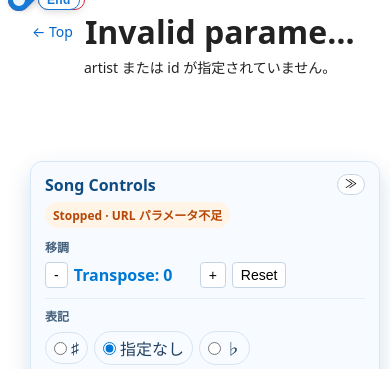
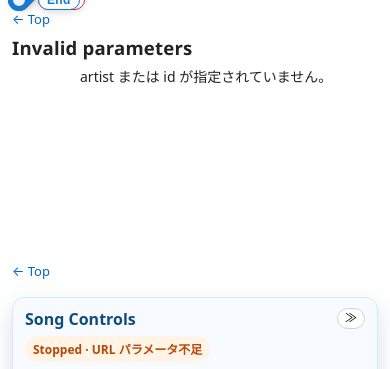
Before and after one commit to XiAce-Lite/chordwiki_personal, a plain HTML site: page frontend/song.html in a window 390 px wide. Shown: the top 369 px of the page. Drawn offline with Linux system fonts and the light colour scheme; no server answers.

Commit message:
スタイルを調整し、レスポンシブデザインを改善しました。ヘッダーの高さを変更し、パディングやフォントスタイルを更新しました。また、オートスクロール機能と表示カスタマイズセクションを整理しました。

```diff
--- a/frontend/css/chordwiki-song.css
+++ b/frontend/css/chordwiki-song.css
@@ -59,9 +59,9 @@ html.editor-enabled .editor-only[data-display="inline-flex"] {
 }
 
 .container {
-  max-width: 980px;
+  max-width: 1380px;
   margin: 0 auto;
-  padding: 0 16px 40px;
+  padding: 0 16px 32px;
 }
 
 .song-header {
@@ -127,6 +127,11 @@ html.editor-enabled .editor-only[data-display="inline-flex"] {
   justify-self: stretch;
   min-width: 0;
   margin: 0;
+  font-family: "Hiragino Sans", "BIZ UDPGothic", "Yu Gothic UI", "Noto Sans JP", "Segoe UI", sans-serif;
+  font-size: clamp(1.3rem, 1.12rem + 0.65vw, 1.6rem);
+  font-weight: 700;
+  line-height: 1.2;
+  letter-spacing: 0.01em;
   text-align: center;
   white-space: nowrap;
   overflow: hidden;
@@ -152,24 +157,39 @@ html.editor-enabled .editor-only[data-display="inline-flex"] {
 .song-layout {
   display: flex;
   align-items: flex-start;
+  flex-wrap: wrap;
   gap: 22px;
 }
 
 .song-main-column {
-  flex: 1 1 auto;
-  min-width: 0;
+  flex: 1 1 640px;
+  min-width: min(620px, 100%);
+}
+
+.song-side-column {
+  position: sticky;
+  top: 14px;
+  display: flex;
+  flex: 0 1 320px;
+  flex-direction: column;
+  align-self: flex-start;
+  gap: 14px;
+  width: min(320px, 100%);
+  min-width: min(280px, 100%);
 }
 
 .song-extras-ui {
-  position: fixed;
-  top: var(--song-extras-safe-top, 240px);
-  right: 14px;
+  position: static;
   z-index: 980;
   display: flex;
   flex-direction: column;
   gap: 10px;
-  width: min(320px, calc(100vw - 28px));
+  width: 100%;
+  min-width: 0;
+  max-width: none;
+  margin: 0;
   padding: 12px 14px;
+  box-sizing: border-box;
   border: 1px solid #d6e7f8;
   border-radius: 12px;
   background: rgba(247, 251, 255, 0.96);
@@ -565,16 +585,17 @@ html.editor-enabled .editor-only[data-display="inline-flex"] {
 }
 
 .autoscroll-ui {
-  position: fixed;
-  top: 64px;
-  top: var(--autoscroll-safe-top, 64px);
-  right: 14px;
+  position: static;
   z-index: 1000;
   display: flex;
   flex-direction: column;
   gap: 10px;
-  width: min(320px, calc(100vw - 28px));
+  width: 100%;
+  min-width: 0;
+  max-width: none;
+  margin: 0;
   padding: 12px 14px;
+  box-sizing: border-box;
   border: 1px solid #d6e7f8;
   border-radius: 12px;
   background: rgba(247, 251, 255, 0.96);
@@ -1174,42 +1195,147 @@ body.is-dragging-marker * {
   margin: 0;
 }
 
-@media (max-width: 960px) {
-  .song-layout {
-    flex-direction: column;
+@media (max-width: 1180px) {
+  .song-main-column {
+    flex-basis: min(100%, 720px);
+    min-width: min(560px, 100%);
   }
 
-  .song-extras-ui {
+  .song-side-column {
+    flex-basis: 280px;
+    max-width: none;
+  }
+}
+
+@media (max-width: 900px) {
+  :root {
+    --song-line-height: 1.58;
+  }
+
+  html[data-display-custom="on"] {
+    --song-line-height: 1.46;
+  }
+
+  .song-layout {
+    gap: 16px;
+  }
+
+  .song-main-column {
+    flex-basis: 100%;
+    min-width: 0;
+  }
+
+  .song-side-column {
+    flex: 1 1 100%;
+    min-width: 0;
     position: static;
-    width: auto;
-    margin: 16px;
   }
 }
 
 @media (max-width: 720px) {
   :root {
     --marker-safe-left: 4.5em;
+    --song-line-height: 1.68;
   }
 
-  .autoscroll-ui {
-    top: auto;
-    right: 10px;
-    bottom: 10px;
-    width: min(320px, calc(100vw - 20px));
+  html[data-display-custom="on"] {
+    --song-line-height: 1.52;
   }
 
   .container {
-    padding-bottom: 210px;
+    padding: 0 12px 28px;
   }
 
+  .song-layout {
+    gap: 14px;
+  }
+
+  .song-side-column {
+    gap: 12px;
+  }
+
+  .autoscroll-ui,
   .song-extras-ui {
-    right: 10px;
+    width: 100%;
+  }
+
+  .sheet-stage {
+    padding-bottom: clamp(120px, 18vh, 180px);
+  }
+}
+
+@media (max-width: 560px) {
+  :root {
+    --song-line-height: 1.78;
+  }
+
+  html[data-display-custom="on"] {
+    --song-line-height: 1.6;
+  }
+
+  .song-header {
+    gap: 8px;
+  }
+
+  .back-link {
+    margin-left: 8px;
+    font-size: 13px;
+  }
+
+  .song-admin-actions {
+    margin-right: 8px;
+    gap: 6px;
+  }
+
+  .edit-link,
+  .delete-link {
+    padding: 3px 8px;
+    font-size: 12px;
+  }
+
+  .autoscroll-ui,
+  .song-extras-ui {
+    padding: 10px 12px;
   }
 }
 
 @media (max-width: 480px) {
   :root {
     --marker-safe-left: 4.25em;
+    --song-line-height: 1.84;
+  }
+
+  html[data-display-custom="on"] {
+    --song-line-height: 1.66;
+  }
+
+  .song-header {
+    grid-template-columns: auto minmax(0, 1fr);
+    align-items: start;
+    row-gap: 8px;
+  }
+
+  .back-link {
+    grid-column: 1;
+    margin-left: 0;
+  }
+
+  .song-admin-actions {
+    grid-column: 2;
+    margin-right: 0;
+    flex-wrap: wrap;
+    justify-content: flex-end;
+  }
+
+  .song-title {
+    grid-column: 1 / -1;
+    font-size: 1.16rem;
+    line-height: 1.3;
+    text-align: left;
+    white-space: normal;
+    overflow: visible;
+    text-overflow: clip;
+    word-break: break-word;
   }
 }
 
--- a/frontend/song.html
+++ b/frontend/song.html
@@ -7,6 +7,31 @@
   <link rel="stylesheet" href="css/chordwiki-song.css" />
 </head>
 <body>
+  <div class="container">
+    <div class="song-header">
+      <a href="/" class="back-link">← Top</a>
+      <h1 id="title" class="song-title"></h1>
+      <div id="song-admin-actions" class="song-admin-actions editor-only" data-display="flex">
+        <a id="edit-link" class="edit-link" href="#">Edit</a>
+        <button id="delete-button" type="button" class="delete-link">Delete</button>
+      </div>
+    </div>
+
+    <div id="artist" class="song-artist"></div>
+
+    <div class="song-layout">
+      <div class="song-main-column">
+        <div class="sheet-stage">
+          <div id="key" class="song-key"></div>
+          <div id="sheet" class="cw-sheet"></div>
+          <div id="autoscroll-marker-layer" class="autoscroll-marker-layer" aria-hidden="true"></div>
+        </div>
+        <div class="song-bottom-nav">
+          <a href="/" class="back-link back-link-bottom">← Top</a>
+        </div>
+      </div>
+
+      <div class="song-side-column">
         <div id="autoscroll-ui" class="autoscroll-ui" aria-label="Song controls">
           <div class="autoscroll-header">
             <div class="autoscroll-header-main">
@@ -133,32 +158,6 @@
         </section>
         </div>
 
-  <div class="container">
-    <div class="song-header">
-      <a href="/" class="back-link">← Top</a>
-      <h1 id="title" class="song-title"></h1>
-      <div id="song-admin-actions" class="song-admin-actions editor-only" data-display="flex">
-        <a id="edit-link" class="edit-link" href="#">Edit</a>
-        <button id="delete-button" type="button" class="delete-link">Delete</button>
-      </div>
-    </div>
-
-    <div id="artist" class="song-artist"></div>
-
-    <div class="song-layout">
-      <div class="song-main-column">
-        <div class="sheet-stage">
-          <div id="key" class="song-key"></div>
-          <div id="sheet" class="cw-sheet"></div>
-          <div id="autoscroll-marker-layer" class="autoscroll-marker-layer" aria-hidden="true"></div>
-        </div>
-        <div class="song-bottom-nav">
-          <a href="/" class="back-link back-link-bottom">← Top</a>
-        </div>
-      </div>
-    </div>
-  </div>
-
         <aside id="song-extras-ui" class="song-extras-ui" aria-label="Song extras" hidden>
           <div class="song-extras-header">
             <div class="song-extras-title">Tags / YouTube</div>
@@ -184,6 +183,9 @@
             <div id="song-youtube-list" class="song-youtube-list"></div>
           </section>
         </aside>
+      </div>
+    </div>
+  </div>
 
   <div id="song-meta-modal" class="song-meta-modal" hidden>
     <div class="song-meta-dialog" role="dialog" aria-modal="true" aria-labelledby="song-meta-modal-title">
```
Also changed, not shown: frontend/index.html (+7 -4 lines). Lines whose indentation alone changed are shown as unchanged.
